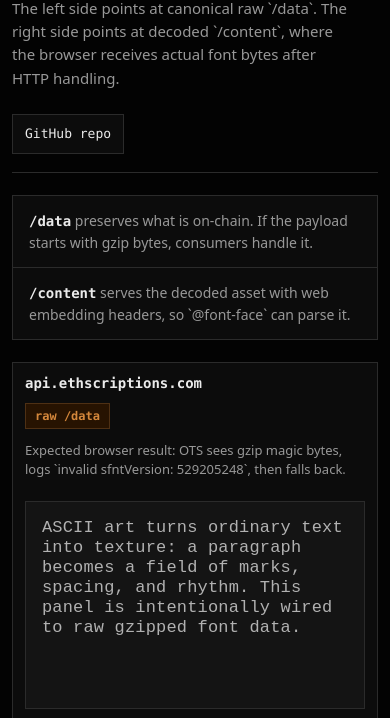
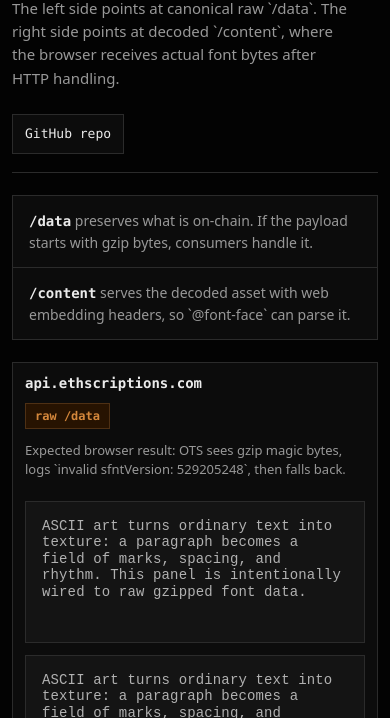
Before and after one commit to tunnckoCore/basic-asciify-art, a website built with Vite: page index.html in a window 390 px wide. Shown: the part 85-803 px from the top of the page. Built offline with nearby package versions, Linux system fonts and the light colour scheme; a web font is replaced by a local one.

Commit message:
Reduce demo text size

```diff
--- a/src/styles.css
+++ b/src/styles.css
@@ -217,14 +217,14 @@ h2 {
 }
 
 .textBox {
-    min-height: 208px;
+    min-height: 172px;
     border: 1px solid var(--border);
     background: var(--surface-2);
     padding: 16px;
     overflow-wrap: anywhere;
     line-height: 1.18;
     letter-spacing: 0.01em;
-    font-size: clamp(17px, 2.4vw, 30px);
+    font-size: clamp(13px, 1.65vw, 21px);
 }
 
 .columnRaw .textBox {
@@ -277,6 +277,11 @@ h2 {
         padding: 12px;
     }
 
+    .textBox {
+        min-height: 142px;
+        font-size: 14px;
+    }
+
     .columnHeader {
         align-items: start;
         flex-direction: column;
```
